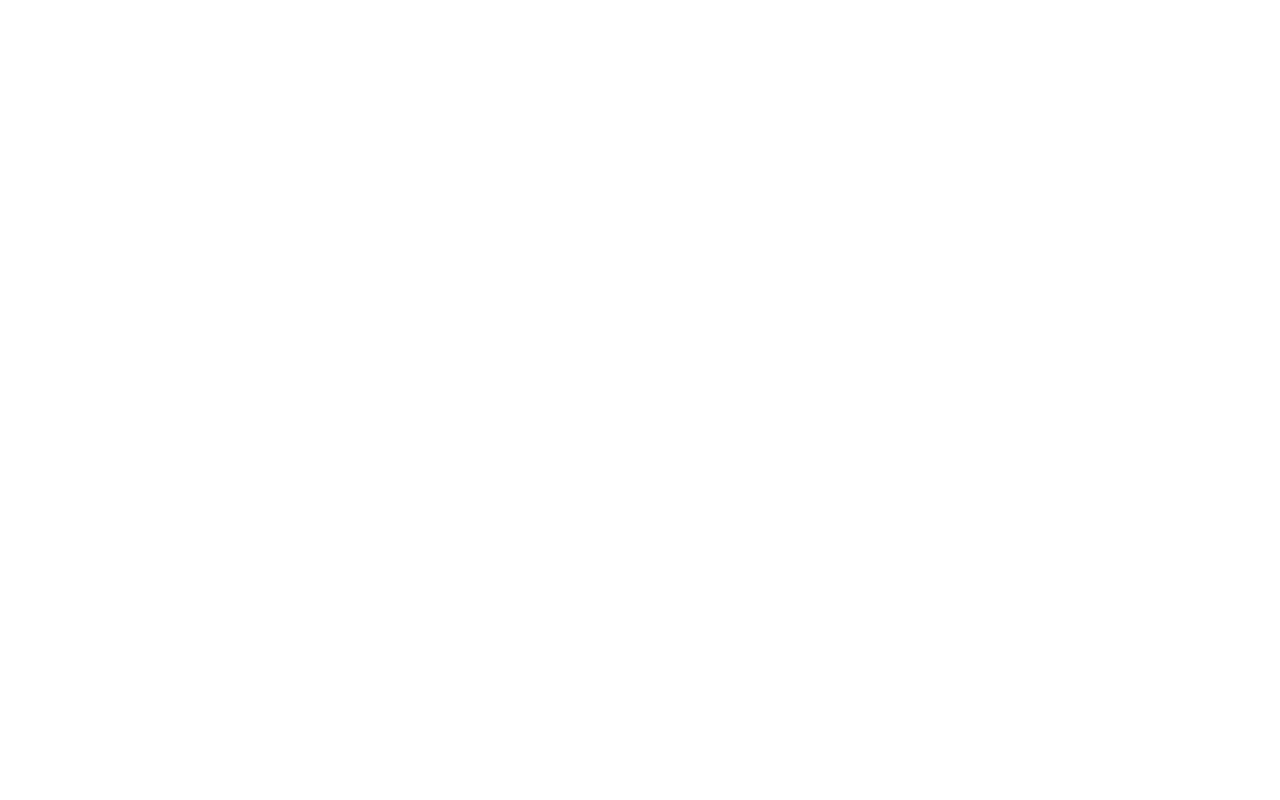
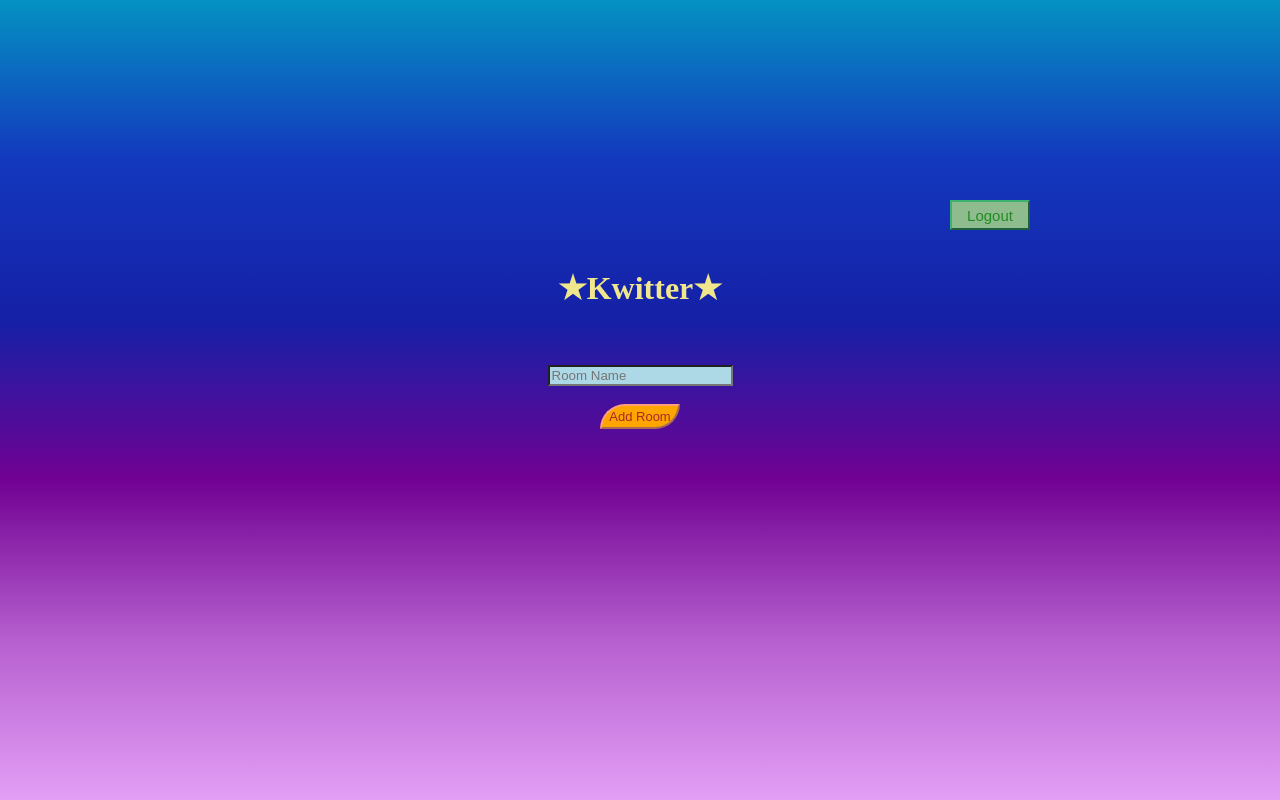
Before and after one commit to HansviMuppala/Lets-Chat-Web-App, a plain HTML site: page Kwitter_room.html in a window 1280 px wide. Drawn offline with Linux system fonts and the light colour scheme.

Commit message:
Add files via upload

```diff
--- a/Kwitter.js
+++ b/Kwitter.js
@@ -1,3 +1,4 @@
 function addUser(){
     localStorage.setItem("user_name", user_name);
+    window.location.replace("Kwitter_room.html")
 }
--- a/Kwitter_room.css
+++ b/Kwitter_room.css
@@ -0,0 +1,43 @@
+body{
+
+    margin-top: 200px;
+    background-image:linear-gradient(#0492c2,#1338be,#1520a6,#710193,#b65fcf,#e39ff6)
+}
+div{
+    text-align: center;
+}
+
+
+
+#logout{
+    font-size: 15px;
+    text-align: center;
+    vertical-align: top;
+    margin-left: 700px;
+    width: 80px;
+    height: 30px;
+    background-color: darkseagreen;
+    color: forestgreen;
+    border-color: mediumseagreen
+
+}
+h1{
+    font-size: 30pxpx;
+    font-family: Playfair Display;
+    color: khaki;
+
+}
+#room_name{
+    background-color: lightblue;
+    color: darkcyan;
+}
+#addroom{
+    width: 80px;
+    height: 25px;
+    font-size: 13px;
+    border-top-left-radius: 50px;
+    border-bottom-right-radius: 50px;
+    border-color: lightsalmon;
+    background-color: orange;
+    color: brown;
+}
--- a/Kwitter_room.html
+++ b/Kwitter_room.html
@@ -0,0 +1,24 @@
+<html>
+    <head>
+        <link rel="stylesheet" type="text/css" href="Kwitter_room.css">
+        <script src="Kwitter_room.js"></script>
+    </head>
+    <body>
+
+            <div>
+        <button id="logout" onclick="logout()">Logout</button>
+        <br>
+        <br>
+        <h1>★Kwitter★</h1>
+        <br>
+        <br>
+        <input type="text" id="room_name" placeholder="Room Name">
+        <br>
+        <br>
+        <button id="addroom" onclick="addRoom()">Add Room</button>
+
+
+            </div>
+
+    </body>
+</html>
--- a/Kwitter_room.js
+++ b/Kwitter_room.js
@@ -0,0 +1,11 @@
+const firebaseConfig = {
+  apiKey: "AIzaSyCFnMsgGOOjL84EI4ddjcn8XXzVu3SJYLs",
+  authDomain: "lets-chat-web-app-1dc3a.firebaseapp.com",
+  projectId: "lets-chat-web-app-1dc3a",
+  storageBucket: "lets-chat-web-app-1dc3a.appspot.com",
+  messagingSenderId: "1028616689086",
+  appId: "1:1028616689086:web:d8561801645122cc1395ef"
+};
+
+// Initialize Firebase
+const app = initializeApp(firebaseConfig);
```
Also changed, not shown: Kwitter.css (line endings or trailing spaces).
